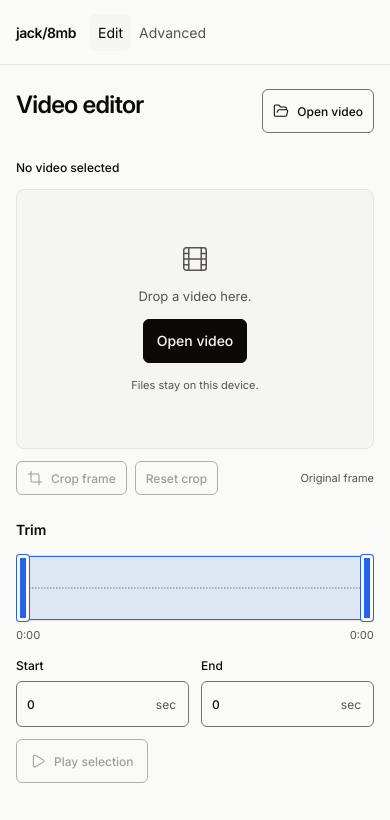
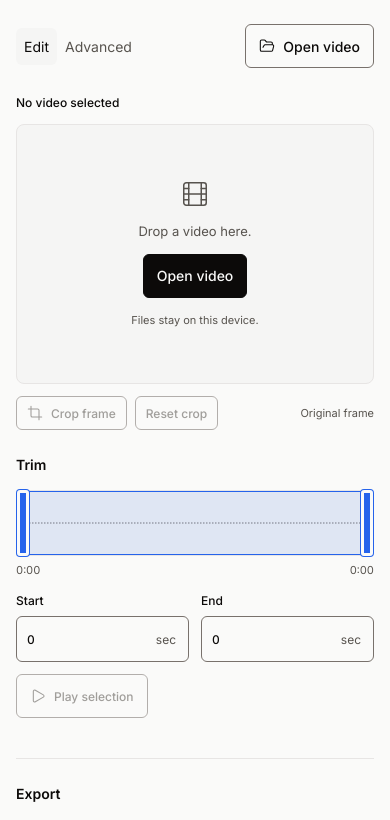
Before and after one commit to jackharrhy/8mb, a website built with Vite: page index.html in a window 390 px wide. Shown: the top 820 px of the page. Built offline with nearby package versions, Linux system fonts and the light colour scheme.

Commit message:
Replace header branding and title with compact toolbar

```diff
--- a/index.html
+++ b/index.html
@@ -20,18 +20,12 @@
   </head>
   <body>
     <a class="skip-link" href="#main">Skip to editor</a>
-    <header class="site-header">
-      <a class="brand" href="/" translate="no">jack/8mb</a>
-      <nav aria-label="Workspace">
-        <a href="#edit" aria-current="page" id="edit-tab">Edit</a
-        ><a href="#advanced" id="advanced-tab">Advanced</a>
-      </nav>
-    </header>
     <main id="main" class="workspace">
-      <div class="page-heading">
-        <div>
-          <h1>Video editor</h1>
-        </div>
+      <div class="toolbar">
+        <nav aria-label="Workspace">
+          <a href="#edit" aria-current="page" id="edit-tab">Edit</a>
+          <a href="#advanced" id="advanced-tab">Advanced</a>
+        </nav>
         <button id="choose" class="with-icon">
           <i data-lucide="folder-open"></i>Open video</button
         ><input
--- a/scripts/browser-check.mjs
+++ b/scripts/browser-check.mjs
@@ -19,9 +19,7 @@ page.on("console", (m) => {
   if (m.type() === "error") console.log("CONSOLE", m.text());
 });
 await page.goto("http://127.0.0.1:5188");
-await page
-  .getByRole("heading", { name: "Video editor", exact: true })
-  .waitFor();
+await page.getByRole("navigation", { name: "Workspace" }).waitFor();
 await page.screenshot({
   path: ".impeccable/review/empty-desktop.png",
   fullPage: true,
--- a/scripts/edge-check.mjs
+++ b/scripts/edge-check.mjs
@@ -9,9 +9,7 @@ const context = await browser.newContext({ acceptDownloads: true });
 const page = await context.newPage();
 page.on("pageerror", (e) => console.log("PAGE ERROR", e.message));
 await page.goto("https://newport.hedgehog-python.ts.net:8465");
-await page
-  .getByRole("heading", { name: "Video editor", exact: true })
-  .waitFor();
+await page.getByRole("navigation", { name: "Workspace" }).waitFor();
 console.log(
   "SECURE",
   await page.evaluate(() => ({
--- a/scripts/legacy-cache-check.mjs
+++ b/scripts/legacy-cache-check.mjs
@@ -47,7 +47,7 @@ try {
   legacy = false;
   await page.reload();
   await page
-    .getByRole("heading", { name: "Video editor", exact: true })
+    .getByRole("navigation", { name: "Workspace" })
     .waitFor({ timeout: 30000 });
   await page.waitForFunction(
     async () => !(await navigator.serviceWorker.getRegistrations()).length,
@@ -55,9 +55,7 @@ try {
   assert.deepEqual(await page.evaluate(() => caches.keys()), []);
   assert.equal(await page.locator('link[rel="manifest"]').count(), 0);
   await page.reload();
-  await page
-    .getByRole("heading", { name: "Video editor", exact: true })
-    .waitFor();
+  await page.getByRole("navigation", { name: "Workspace" }).waitFor();
   console.log(
     "Old cached page migrated to SPA; registrations and app caches removed; refresh stays current.",
   );
--- a/src/style.css
+++ b/src/style.css
@@ -174,50 +174,32 @@ legend {
   height: 16px;
   stroke-width: 1.6;
 }
-.site-header {
-  max-width: 1168px;
-  min-height: 65px;
-  padding: 0 24px;
-  margin: auto;
-  border-bottom: 1px solid var(--line);
+.toolbar {
   display: flex;
   align-items: center;
-  gap: 36px;
+  justify-content: space-between;
+  gap: 16px;
+  margin-bottom: 24px;
 }
-.brand {
-  font-weight: 600;
-  letter-spacing: -0.03em;
-  text-decoration: none;
-}
-.site-header nav {
+.toolbar nav {
   display: flex;
   gap: 4px;
 }
-.site-header nav a {
+.toolbar nav a {
   padding: 8px 12px;
   border-radius: 6px;
   color: var(--muted);
   text-decoration: none;
 }
-.site-header nav a[aria-current],
-.site-header nav a:hover {
+.toolbar nav a[aria-current],
+.toolbar nav a:hover {
   background: var(--panel);
   color: var(--ink);
 }
 .workspace {
   max-width: 1168px;
   padding: 0 24px;
-  margin: 34px auto 0;
-}
-.page-heading {
-  display: flex;
-  justify-content: space-between;
-  gap: 24px;
-  align-items: center;
-  margin-bottom: 28px;
-}
-.page-heading p {
-  margin-top: 6px;
+  margin: 24px auto 0;
 }
 .editor-grid {
   display: grid;
@@ -716,32 +698,15 @@ footer > a {
   }
 }
 @media (max-width: 480px) {
-  .site-header {
-    padding: 0 16px;
-    gap: 14px;
-  }
-  .site-header nav {
+  .toolbar nav {
     gap: 0;
   }
-  .site-header nav a {
+  .toolbar nav a {
     padding: 10px 8px;
   }
   .workspace {
     padding: 0 16px;
     margin-top: 24px;
-  }
-  .page-heading {
-    align-items: start;
-    gap: 12px;
-    margin-bottom: 24px;
-  }
-  .page-heading p {
-    font-size: 12px;
-    max-width: 24ch;
-  }
-  .page-heading button {
-    font-size: 12px;
-    padding: 8px 10px;
   }
   .preview {
     height: 260px;
```
Also changed, not shown: DESIGN.md (+3 -3 lines), PRODUCT.md (+2 -0 lines), .impeccable/surface.md.
